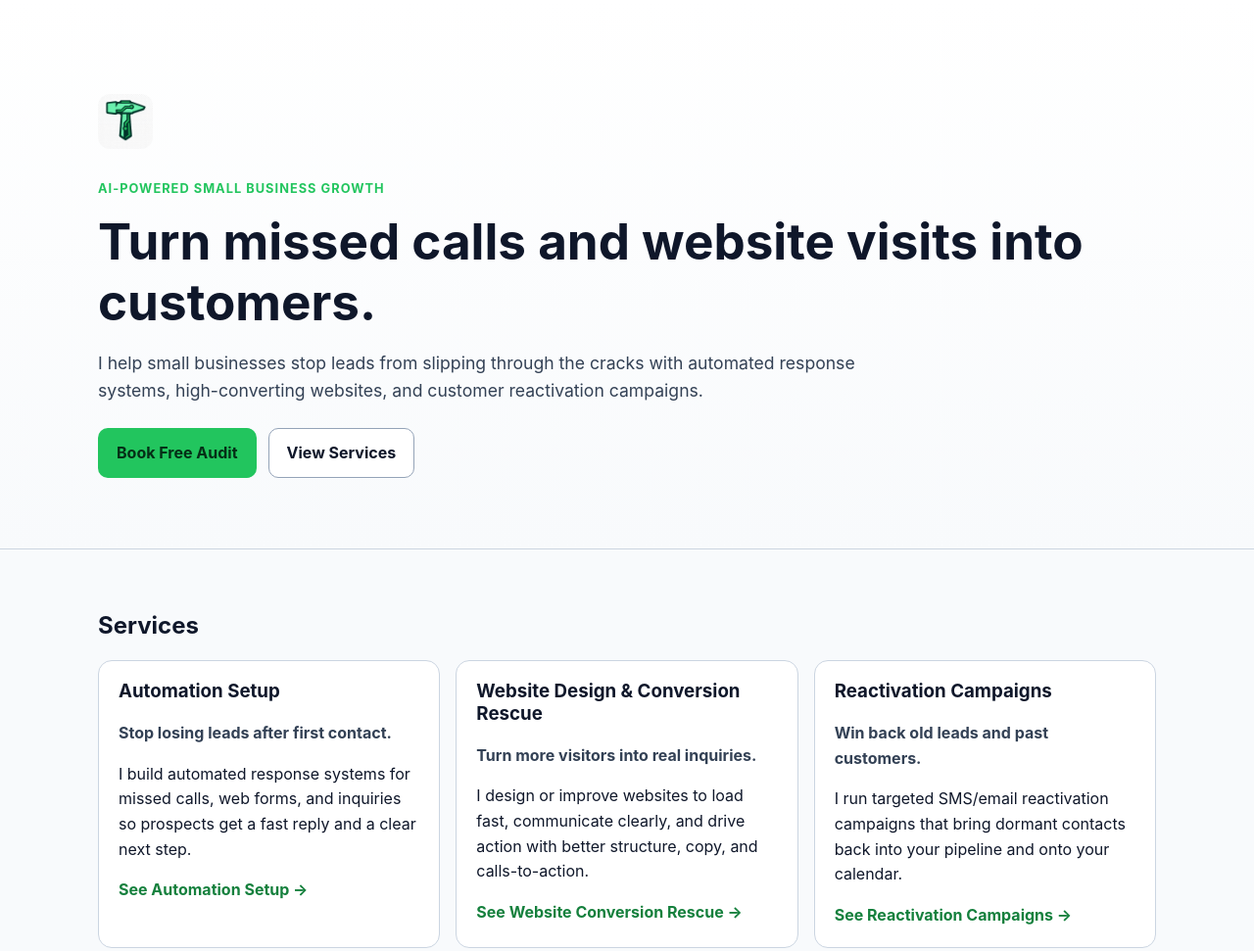
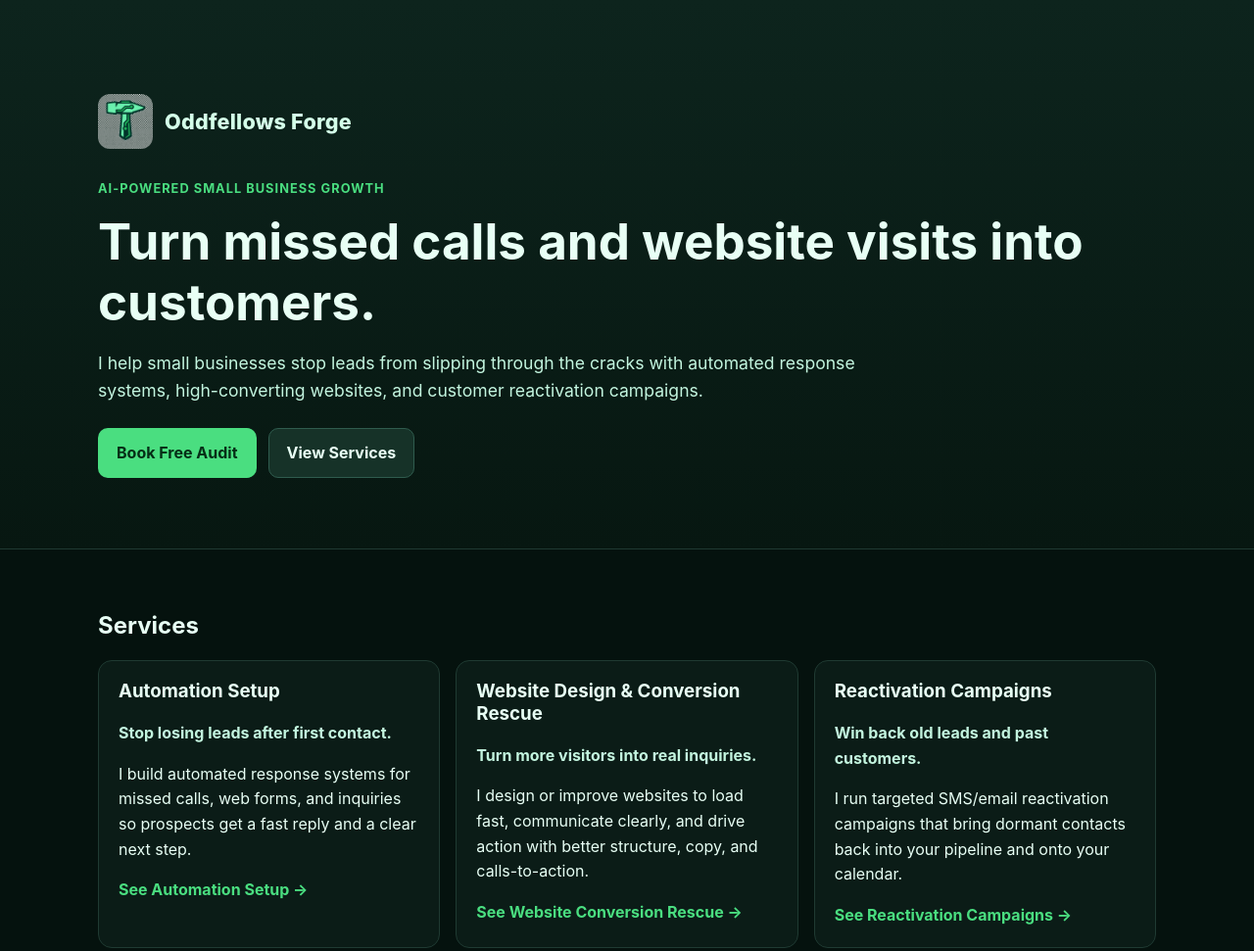
Before and after one commit to Sandonman/oddfellows-forge-site, a plain HTML site: page index.html in a window 1280 px wide. Shown: the top 971 px of the page at 98% size. Drawn offline with Linux system fonts and the light colour scheme.

Commit message:
Switch to dark theme and add Oddfellows Forge text beside logo

```diff
--- a/index.html
+++ b/index.html
@@ -15,6 +15,7 @@
       <div class="container">
         <a href="#" class="brand-lockup" aria-label="Oddfellows Forge home">
           <img src="brand-assets/logo/v5.0-tech-hammer/logo-hammer-512.png" alt="Oddfellows Forge tech hammer logo" class="brand-icon" />
+          <span class="brand-name">Oddfellows Forge</span>
         </a>
         <p class="eyebrow">AI-Powered Small Business Growth</p>
         <h1>Turn missed calls and website visits into customers.</h1>
--- a/styles.css
+++ b/styles.css
@@ -1,12 +1,12 @@
 :root {
-  --bg: #f8fafc;
-  --surface: #ffffff;
-  --surface-2: #f1f5f9;
-  --text: #0f172a;
-  --muted: #475569;
-  --brand: #22c55e;
-  --brand-dark: #16a34a;
-  --border: #cbd5e1;
+  --bg: #05120e;
+  --surface: #0b1c17;
+  --surface-2: #102621;
+  --text: #e8fff5;
+  --muted: #a7d3c3;
+  --brand: #4ade80;
+  --brand-dark: #22c55e;
+  --border: #1f3a32;
   --max: 1080px;
 }
 
@@ -34,13 +34,14 @@ body {
 
 .hero {
   padding: 96px 0 72px;
-  background: linear-gradient(180deg, #ffffff 0%, #f8fafc 100%);
+  background: linear-gradient(180deg, #0d241d 0%, #071711 100%);
   border-bottom: 1px solid var(--border);
 }
 
 .brand-lockup {
   display: inline-flex;
   align-items: center;
+  gap: 12px;
   text-decoration: none;
   margin-bottom: 18px;
 }
@@ -50,6 +51,13 @@ body {
   height: 56px;
   border-radius: 12px;
   display: block;
+}
+
+.brand-name {
+  color: #d4ffe9;
+  font-weight: 800;
+  font-size: clamp(1.1rem, 2vw, 1.35rem);
+  letter-spacing: 0.01em;
 }
 
 .eyebrow {
@@ -73,7 +81,7 @@ h1 {
 }
 
 .subheadline {
-  color: #334155;
+  color: #c3f5df;
   font-size: 1.1rem;
   max-width: 820px;
 }
@@ -105,8 +113,8 @@ h1 {
 }
 
 .btn-secondary {
-  background: #ffffff;
-  border-color: #94a3b8;
+  background: #163228;
+  border-color: #2f5c4e;
   color: var(--text);
 }
 
@@ -134,13 +142,13 @@ h1 {
 }
 
 .card-lead {
-  color: #334155;
+  color: #c3f5df;
   font-weight: 700;
   margin: 0.25rem 0 0.6rem;
 }
 
 .card a {
-  color: #15803d;
+  color: #4ade80;
   text-decoration: none;
   font-weight: 700;
 }
@@ -174,16 +182,16 @@ label {
   display: grid;
   gap: 8px;
   font-weight: 600;
-  color: #1e293b;
+  color: #d2fbe8;
 }
 
 input,
 select,
 textarea {
   width: 100%;
-  background: #ffffff;
+  background: #0e221c;
   color: var(--text);
-  border: 1px solid #94a3b8;
+  border: 1px solid #2f5c4e;
   border-radius: 10px;
   padding: 10px 12px;
   font: inherit;
```
